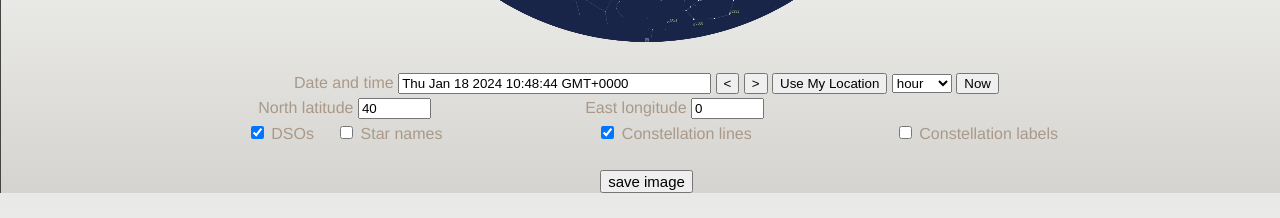
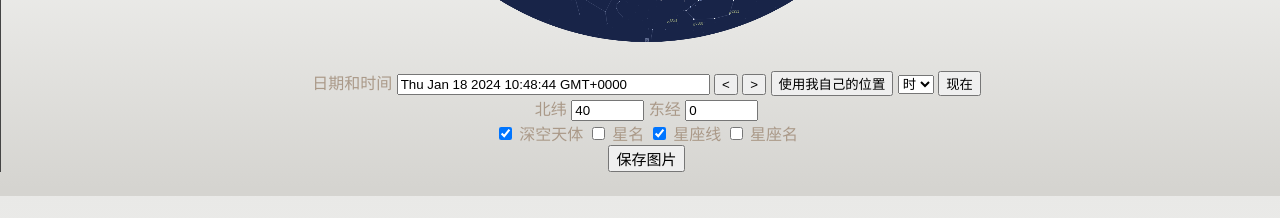
Before and after one commit to oimasterkafuu/night-sky, a plain HTML site: page index.html in a window 1280 px wide. Shown: the part 579-797 px from the top of the page. Drawn offline with Linux system fonts and the light colour scheme.

Commit message:
feat: translate index.html

```diff
--- a/css/plani.css
+++ b/css/plani.css
@@ -7,7 +7,7 @@
     color: #f44;
 }
 
-table {
+div.settings {
     width: 75%;
     margin: 1.5em auto 1.5em auto;
     text-align: center;
--- a/index.html
+++ b/index.html
@@ -1,10 +1,9 @@
 <!doctype html>
-<html lang="en">
+<html lang="zh-CN">
     <head>
-        <meta http-equiv="content-type" content="text/html; charset=UTF-8" />
         <meta charset="utf-8" />
         <meta name="viewport" content="width=device-width, initial-scale=1" />
-        <title>NightSky | DeniShakh</title>
+        <title>夜空｜oimasterkafuu</title>
         <link type="text/css" rel="stylesheet" href="css/astro.css" />
         <link type="text/css" rel="stylesheet" href="css/plani.css" />
         <script type="text/javascript" src="js/astro.js"></script>
@@ -16,6 +15,7 @@
             window.addEventListener('load', canvasApp, false);
         </script>
     </head>
+
     <body
         style="
             background-image: linear-gradient(
@@ -30,16 +30,15 @@
     >
         <div id="main">
             <canvas id="planicanvas" width="1600" height="1600"> </canvas>
-            <table>
-                <tbody>
-                    <tr>
-                        <td colspan="3">
-                            Date and time
+            <div class="settings">
+                <center>
+                    <div>
+                        日期和时间
                         <input
                             id="user_date"
                             size="36"
                             onchange="get_user_obs()"
-                                value="Thu Feb 22 2018 14:13:07 GMT-0500"
+                            value="Thu Jan 18 2024 18:36:06 GMT+0800"
                             type="text"
                         />
                         <input
@@ -56,30 +55,28 @@
                         />
                         <input
                             id="geoloc"
-                                value="Use My Location"
+                            value="使用我自己的位置"
                             onclick="getGeoPos()"
                             type="button"
                         />
                         <select name="increment" id="increment">
-                                <option value="1" selected="selected">
-                                    hour
-                                </option>
-                                <option value="24">day</option>
-                                <option value="168">week</option>
-                                <option value="720">month</option>
-                                <option value="8760">year</option>
+                            <option value="1" selected="selected">时</option>
+                            <option value="24">天</option>
+                            <option value="168">周</option>
+                            <option value="720">月</option>
+                            <option value="8760">年</option>
                         </select>
                         <input
                             id="user_now"
-                                value="Now"
+                            value="现在"
                             onclick="now_button()"
                             type="button"
                         />
-                        </td>
-                    </tr>
-                    <tr>
-                        <td>
-                            North latitude
+                    </div>
+                </center>
+                <center>
+                    <span>
+                        北纬
                         <input
                             id="user_lat"
                             size="6"
@@ -87,9 +84,9 @@
                             value="40"
                             type="text"
                         />
-                        </td>
-                        <td>
-                            East longitude
+                    </span>
+                    <span>
+                        东经
                         <input
                             id="user_lon"
                             size="6"
@@ -97,10 +94,10 @@
                             value="-75"
                             type="text"
                         />
-                        </td>
-                    </tr>
-                    <tr>
-                        <td>
+                    </span>
+                </center>
+                <center>
+                    <span>
                         <input
                             id="user_dsos"
                             value="1"
@@ -108,16 +105,19 @@
                             checked="checked"
                             type="checkbox"
                         />
-                            DSOs &nbsp; &nbsp;
+                        深空天体
+                    </span>
+                    <span>
                         <input
                             id="user_starlab"
-                                value="0"
+                            value="1"
                             onchange="get_user_obs()"
+                            checked="checked"
                             type="checkbox"
                         />
-                            Star names
-                        </td>
-                        <td>
+                        星名
+                    </span>
+                    <span>
                         <input
                             id="user_conline"
                             value="1"
@@ -125,23 +125,30 @@
                             checked="checked"
                             type="checkbox"
                         />
-                            Constellation lines
-                        </td>
-                        <td>
+                        星座线
+                    </span>
+                    <span>
                         <input
                             id="user_conlab"
                             value="0"
                             onchange="get_user_obs()"
                             type="checkbox"
                         />
-                            Constellation labels
-                        </td>
-                    </tr>
-                </tbody>
-            </table>
-            <button style="font-size: 15px" type="button" onclick="saveImage()">
-                save image
+                        星座名
+                    </span>
+                </center>
+                <center>
+                    <div>
+                        <button
+                            style="font-size: 15px"
+                            type="button"
+                            onclick="saveImage()"
+                        >
+                            保存图片
                         </button>
+                    </div>
+                </center>
+            </div>
         </div>
     </body>
 </html>
```
Lines whose indentation alone changed are shown as unchanged.
